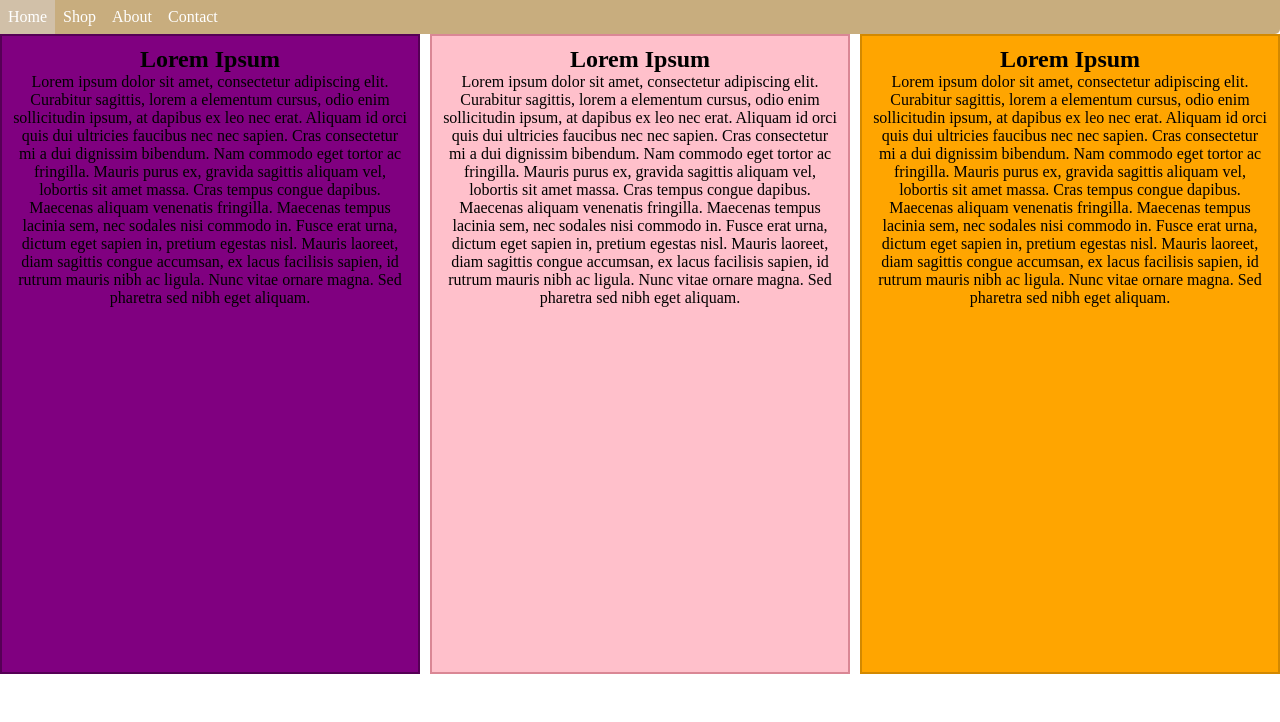
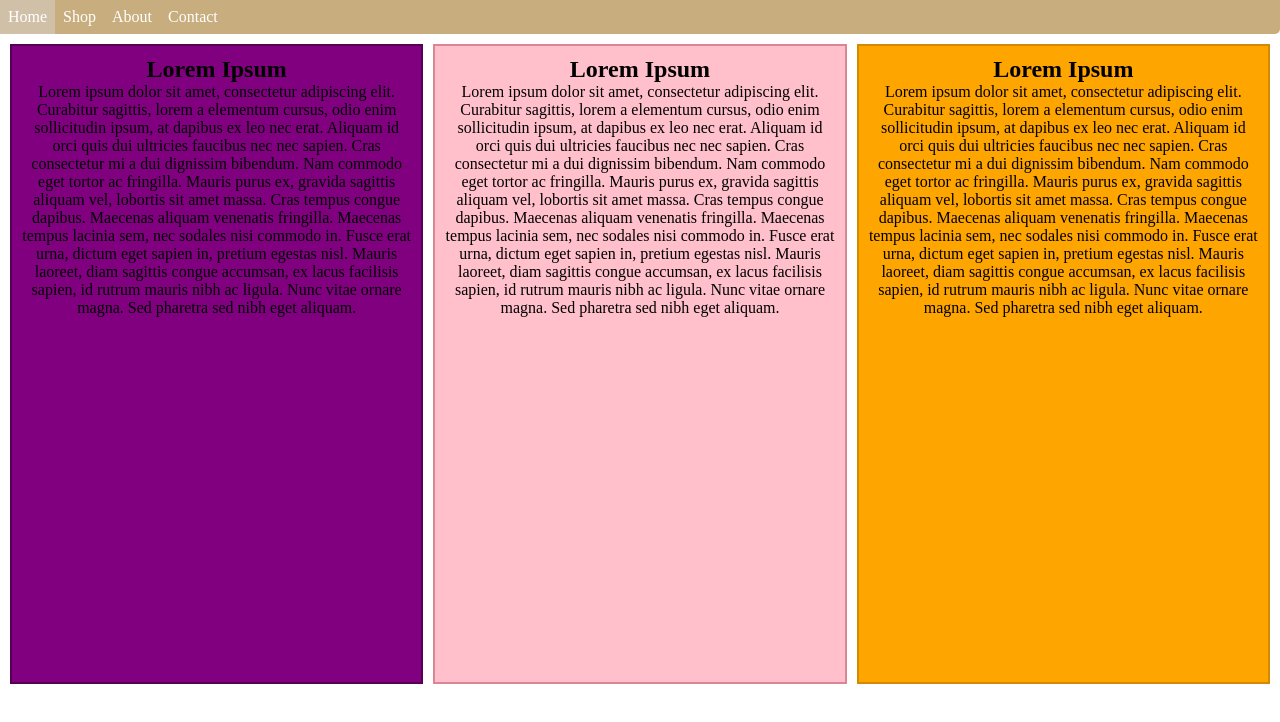
Before and after one commit to isaksandahl/flex-test, a plain HTML site: page flex.html in a window 1280 px wide. Drawn offline with Linux system fonts and the light colour scheme.

Commit message:
Think i figured it out

```diff
--- a/CSS/flex.css
+++ b/CSS/flex.css
@@ -1,12 +1,15 @@
-
+html, body {
+    height: 100%;
+}
 
 * {
     margin: 0;
 }
 
-/* Navigations Bar */
+/* Navigation Bar */
 
 nav {
+    margin-bottom: 10px;
     background-color: #C8AD7E;
     border-bottom-left-radius: 5px;
     border-bottom-right-radius: 5px;
@@ -32,8 +35,13 @@ nav a:hover{
 
 /* Div / Boxar */
 
+/* .wrapper {
+    display: flex;
+} */
+
 .flex-container {
     height: 100%;
+    margin: 10px;
     display: flex;
     flex-flow: column nowrap;
     justify-content: space-around;
@@ -43,8 +51,6 @@ nav a:hover{
 
 [class ^="box"] {
     border-color: 2px solid red;
-    /* flex-basis: 27%; */
-
 }
 
 .box-1 {
@@ -94,9 +100,16 @@ nav a:hover{
         height: 80vh;
     }
 
-    .box-2 {
-        flex-grow: 2;
+    .box-1 {
+        flex-grow: 1;
     }
 
+    .box-2 {
+        flex-grow: 2;  /* Inget händer? */
+    }
+
+    .box-3 {
+        flex-grow: 1;
+    }
 
 }
--- a/flex.html
+++ b/flex.html
@@ -8,6 +8,7 @@
     <link href="CSS/flex.css" rel="stylesheet"/>
 </head>
 <body>
+    <div class="wrapper">
         <div class="navbox">
             <nav>
                 <ul>
@@ -52,5 +53,6 @@
                 </p>
             </div>
         </div>
+    </div>
 </body>
 </html>
```
Lines whose indentation alone changed are shown as unchanged.
